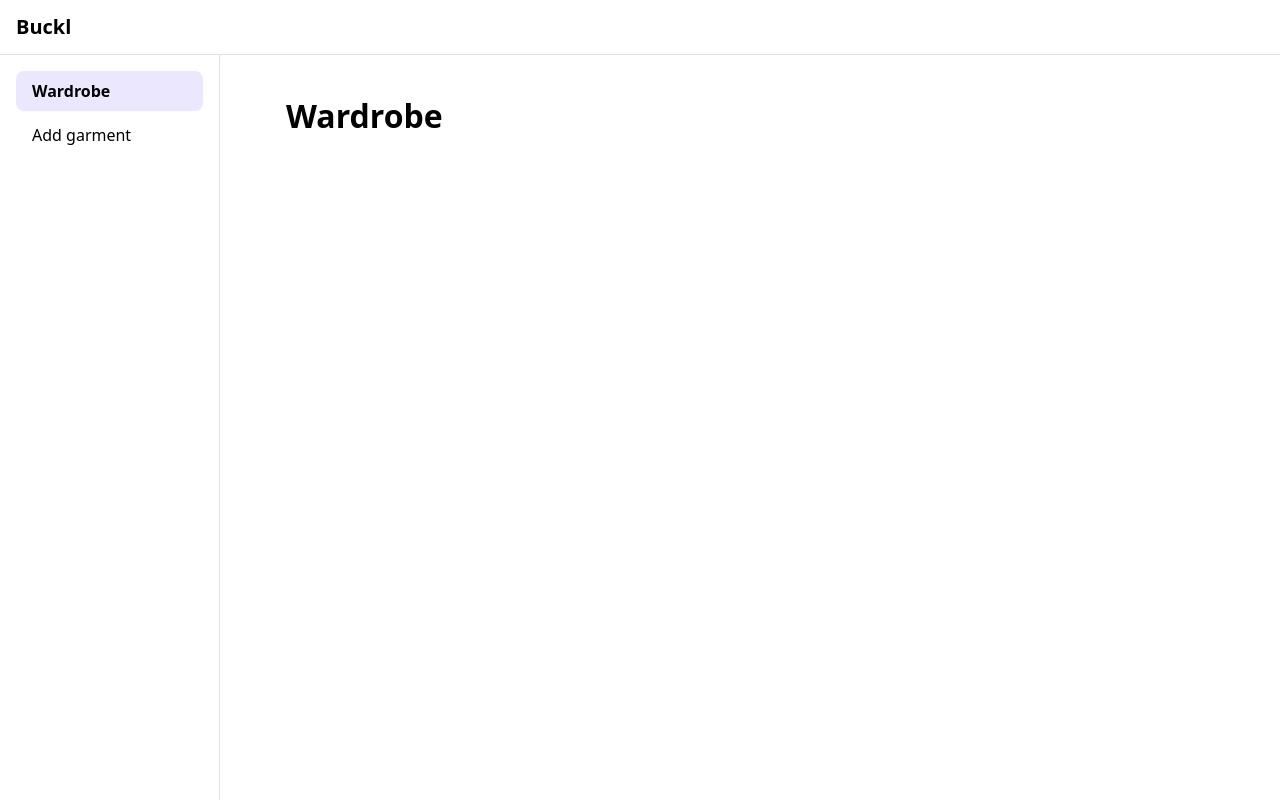
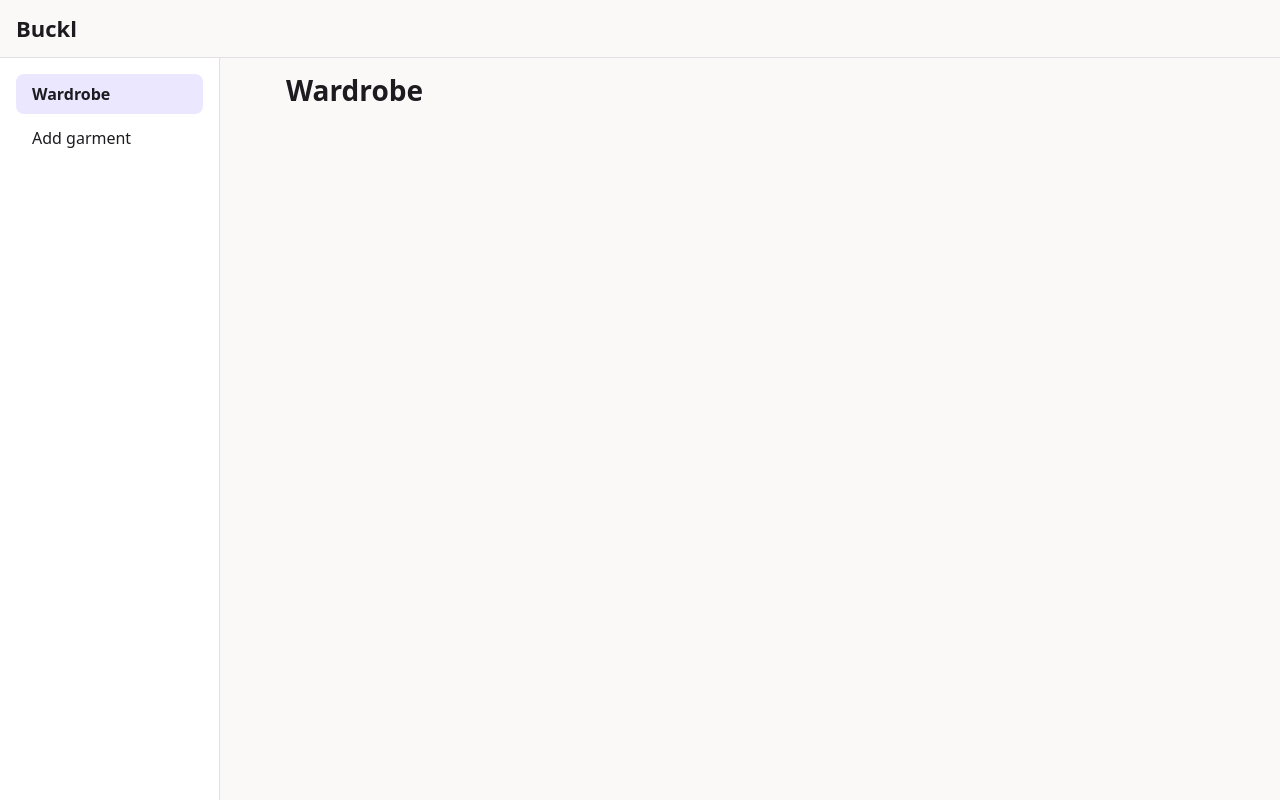
Before and after one commit to NahuelFernandezGalli/Buckl, a React (Vite) app in the folder apps/web/: page /wardrobe in a window 1280 px wide. Built offline with nearby package versions, Linux system fonts and the light colour scheme.

Commit message:
feat(web): add design tokens and base styles

```diff
--- a/apps/web/src/app/AppLayout.module.css
+++ b/apps/web/src/app/AppLayout.module.css
@@ -10,13 +10,13 @@
 
 .header {
   grid-area: header;
-  padding: 12px 16px;
-  border-bottom: 1px solid #e2dfe6;
+  padding: var(--space-3) var(--space-4);
+  border-bottom: 1px solid var(--color-border);
 }
 
 .brand {
   font-weight: 700;
-  font-size: 1.25rem;
+  font-size: var(--text-xl);
   text-decoration: none;
   color: inherit;
 }
@@ -27,26 +27,26 @@
   bottom: 0;
   display: flex;
   justify-content: space-around;
-  padding: 8px 0 max(8px, env(safe-area-inset-bottom));
-  border-top: 1px solid #e2dfe6;
-  background: Canvas;
+  padding: var(--space-2) 0 max(var(--space-2), env(safe-area-inset-bottom));
+  border-top: 1px solid var(--color-border);
+  background: var(--color-surface);
 }
 
 .navLink {
-  padding: 8px 16px;
-  border-radius: 8px;
+  padding: var(--space-2) var(--space-4);
+  border-radius: var(--radius-md);
   text-decoration: none;
   color: inherit;
 }
 
 .navLinkActive {
   font-weight: 700;
-  background: rgba(91, 61, 245, 0.12);
+  background: var(--color-primary-soft);
 }
 
 .main {
   grid-area: main;
-  padding: 16px;
+  padding: var(--space-4);
   max-width: 960px;
   width: 100%;
   margin: 0 auto;
@@ -54,7 +54,7 @@
 
 @media (min-width: 768px) {
   .shell {
-    grid-template-columns: 220px 1fr;
+    grid-template-columns: var(--sidebar-width) 1fr;
     grid-template-rows: auto 1fr;
     grid-template-areas:
       'header header'
@@ -65,9 +65,9 @@
     position: static;
     flex-direction: column;
     justify-content: flex-start;
-    gap: 4px;
-    padding: 16px;
+    gap: var(--space-1);
+    padding: var(--space-4);
     border-top: none;
-    border-right: 1px solid #e2dfe6;
+    border-right: 1px solid var(--color-border);
   }
 }
--- a/apps/web/src/index.css
+++ b/apps/web/src/index.css
@@ -1,20 +1,2 @@
-*,
-*::before,
-*::after {
-  box-sizing: border-box;
-}
-
-html {
-  color-scheme: light dark;
-}
-
-body {
-  margin: 0;
-  font-family:
-    system-ui,
-    -apple-system,
-    'Segoe UI',
-    Roboto,
-    sans-serif;
-  line-height: 1.5;
-}
+@import './styles/tokens.css';
+@import './styles/base.css';
--- /dev/null
+++ b/apps/web/src/styles/base.css
@@ -0,0 +1,56 @@
+*,
+*::before,
+*::after {
+  box-sizing: border-box;
+}
+
+body {
+  margin: 0;
+  font-family: var(--font-sans);
+  font-size: var(--text-md);
+  line-height: 1.5;
+  color: var(--color-text);
+  background: var(--color-bg);
+  -webkit-font-smoothing: antialiased;
+}
+
+h1,
+h2,
+h3 {
+  margin: 0 0 var(--space-4);
+  line-height: 1.2;
+}
+
+h1 {
+  font-size: var(--text-2xl);
+}
+
+h2 {
+  font-size: var(--text-xl);
+}
+
+p {
+  margin: 0 0 var(--space-3);
+}
+
+a {
+  color: inherit;
+}
+
+img {
+  display: block;
+  max-width: 100%;
+}
+
+button,
+input,
+select,
+textarea {
+  font: inherit;
+  color: inherit;
+}
+
+:focus-visible {
+  outline: 2px solid var(--color-focus);
+  outline-offset: 2px;
+}
--- /dev/null
+++ b/apps/web/src/styles/tokens.css
@@ -0,0 +1,53 @@
+:root {
+  color-scheme: light dark;
+
+  --font-sans: system-ui, -apple-system, 'Segoe UI', Roboto, sans-serif;
+
+  --text-sm: 0.875rem;
+  --text-md: 1rem;
+  --text-lg: 1.125rem;
+  --text-xl: 1.375rem;
+  --text-2xl: 1.75rem;
+
+  --space-1: 0.25rem;
+  --space-2: 0.5rem;
+  --space-3: 0.75rem;
+  --space-4: 1rem;
+  --space-6: 1.5rem;
+  --space-8: 2rem;
+
+  --radius-sm: 4px;
+  --radius-md: 8px;
+  --radius-lg: 16px;
+
+  --shadow-sm: 0 1px 2px rgba(0, 0, 0, 0.08);
+  --sidebar-width: 220px;
+
+  --color-bg: #faf9f7;
+  --color-surface: #ffffff;
+  --color-text: #1c1b1f;
+  --color-text-muted: #5f5b66;
+  --color-border: #e2dfe6;
+  --color-primary: #5b3df5;
+  --color-primary-contrast: #ffffff;
+  --color-primary-soft: rgba(91, 61, 245, 0.12);
+  --color-danger: #b3261e;
+  --color-danger-contrast: #ffffff;
+  --color-focus: #5b3df5;
+}
+
+@media (prefers-color-scheme: dark) {
+  :root {
+    --color-bg: #141317;
+    --color-surface: #1e1d23;
+    --color-text: #f2f0f5;
+    --color-text-muted: #a7a2b1;
+    --color-border: #33313a;
+    --color-primary: #a48cff;
+    --color-primary-contrast: #141317;
+    --color-primary-soft: rgba(164, 140, 255, 0.18);
+    --color-danger: #ff8a80;
+    --color-danger-contrast: #141317;
+    --color-focus: #a48cff;
+  }
+}
```
